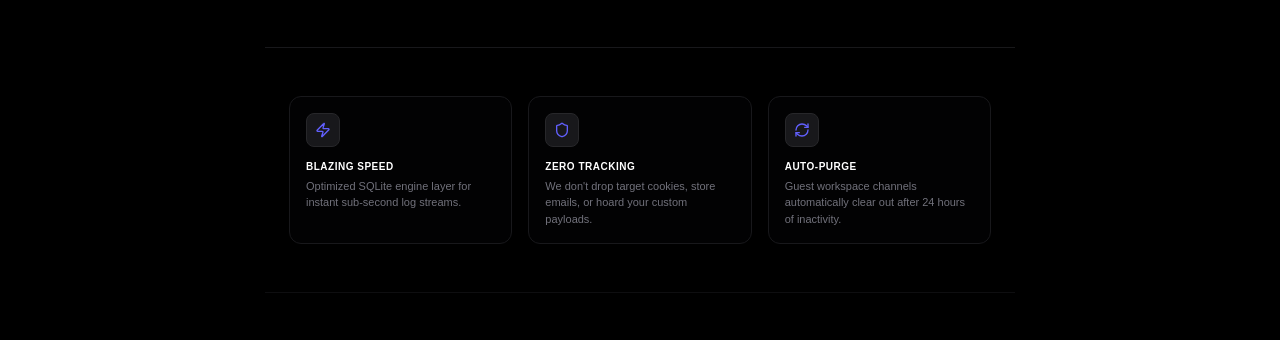
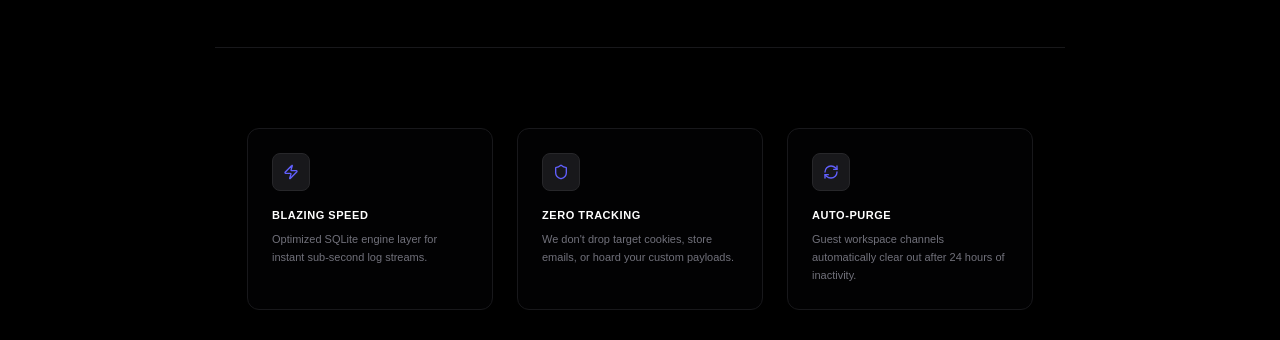
Before and after one commit to iamxenon404/Xenolog404, a Next.js app in the folder frontend/: page /landing-page in a window 1280 px wide. Shown: the part 601-941 px from the top of the page. Built offline with nearby package versions, Linux system fonts and the light colour scheme; no server answers.

Commit message:
updated feature sectiont ui

```diff
--- a/frontend/app/landing-page/components/Features.tsx
+++ b/frontend/app/landing-page/components/Features.tsx
@@ -1,3 +1,5 @@
+'use client';
+
 import { Zap, Shield, RefreshCw } from 'lucide-react';
 
 export default function Features() {
@@ -20,18 +22,18 @@ export default function Features() {
   ];
 
   return (
-    <section className="w-full max-w-[750px] mx-auto px-6 py-12 grid grid-cols-1 sm:grid-cols-3 gap-4 border-t border-zinc-900">
+    <section className="w-full max-w-[850px] mx-auto px-8 py-20 grid grid-cols-1 sm:grid-cols-3 gap-6 border-t border-zinc-900">
       {items.map((item, index) => {
         const Icon = item.icon;
         return (
-          <div key={index} className="flex flex-col items-center sm:items-start p-4 rounded-xl bg-zinc-950/30 border border-zinc-900 text-center sm:text-left">
-            <div className="p-2 bg-zinc-900 border border-zinc-800 rounded-lg mb-3">
+          <div key={index} className="flex flex-col items-center sm:items-start p-6 rounded-xl bg-zinc-950/30 border border-zinc-900 text-center sm:text-left min-h-[160px] justify-start">
+            <div className="p-2.5 bg-zinc-900 border border-zinc-800 rounded-lg mb-4">
               <Icon className="w-4 h-4 text-indigo-500" />
             </div>
-            <h3 className="text-[10px] font-black uppercase tracking-wider text-white mb-1">
+            <h3 className="text-[11px] font-black uppercase tracking-wider text-white mb-2">
               {item.title}
             </h3>
-            <p className="text-[11px] text-zinc-500 leading-normal font-medium">
+            <p className="text-[11px] text-zinc-500 leading-relaxed font-medium">
               {item.desc}
             </p>
           </div>
```
